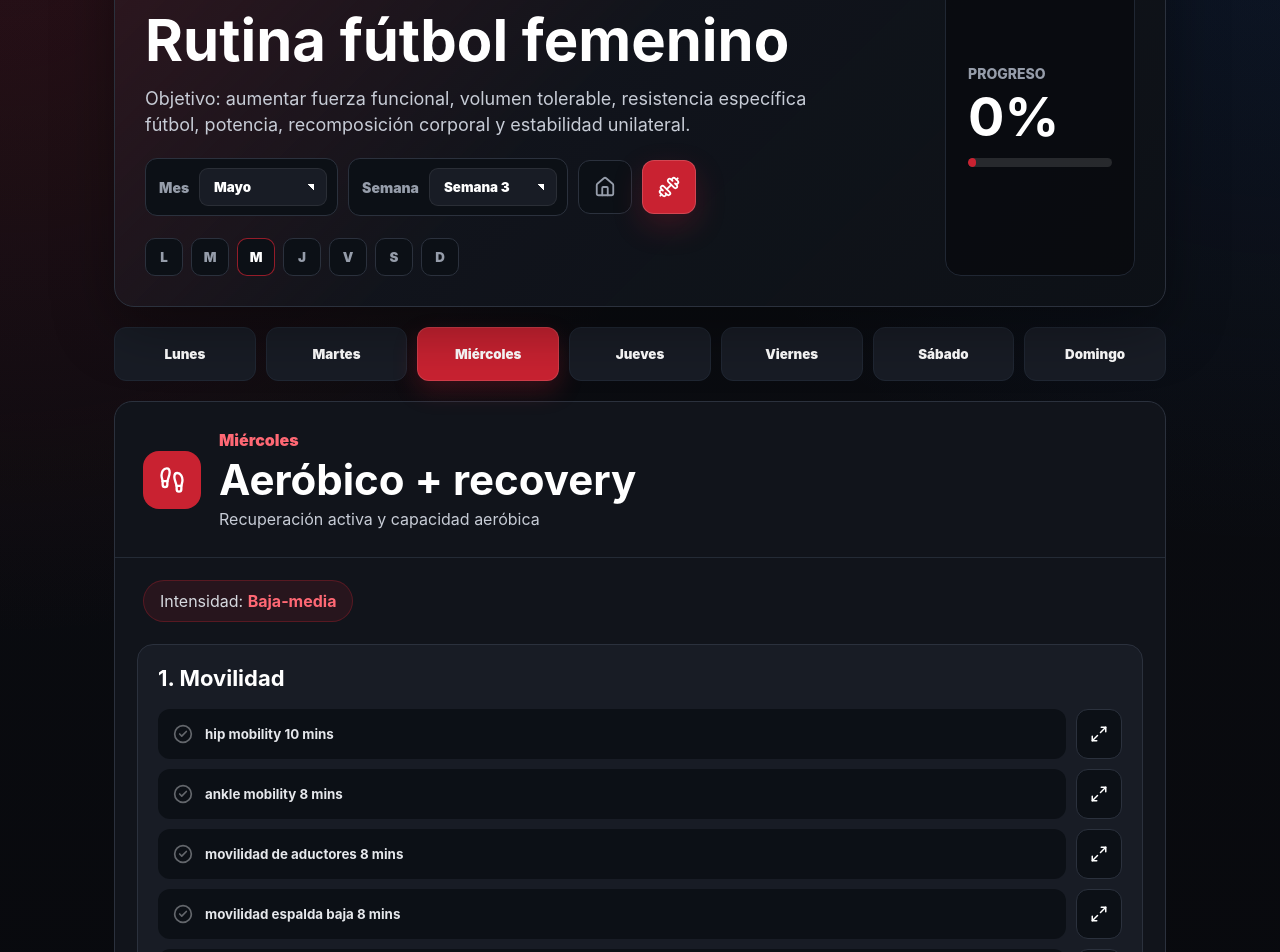
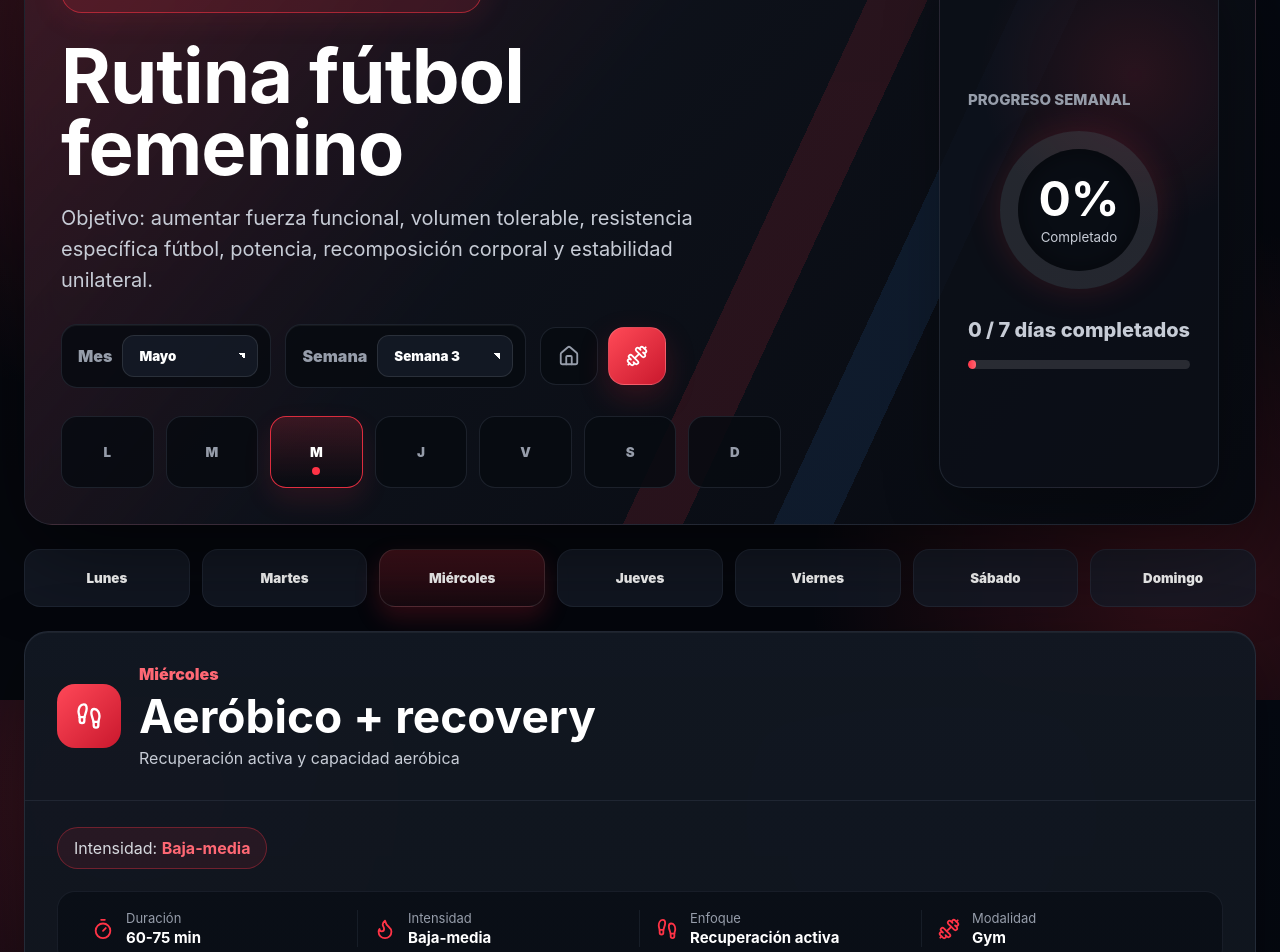
Before and after one commit to luileonf/wicha-rutina, a React (Vite) app: page / in a window 1280 px wide. Shown: the part 100-1052 px from the top of the page. Built offline with nearby package versions, Linux system fonts and the light colour scheme.

Commit message:
Add files via upload

```diff
--- a/src/main.jsx
+++ b/src/main.jsx
@@ -752,6 +752,7 @@ function App() {
   const total = weekPlan.reduce((acc, day) => acc + (dayProgress(day.day)?.total ?? 0), 0);
   const completed = weekPlan.reduce((acc, day) => acc + (dayProgress(day.day)?.completed ?? 0), 0);
   const progress = Math.round((completed / total) * 100);
+  const completedDays = weekPlan.filter((day) => isDayComplete(day)).length;
   const Icon = current.icon;
 
   const toggleItem = (day, block, item) => {
@@ -865,8 +866,14 @@ function App() {
           </div>
         </div>
         <div className="progress">
-          <span>Progreso</span>
-          <strong>{progress}%</strong>
+          <span>Progreso semanal</span>
+          <div className="progressRing" style={{ "--progress": `${progress * 3.6}deg` }}>
+            <div>
+              <strong>{progress}%</strong>
+              <small>Completado</small>
+            </div>
+          </div>
+          <p>{completedDays} / {weekPlan.length} días completados</p>
           <div className="progressTrack">
             <div style={{ width: `${progress}%` }} />
           </div>
@@ -892,6 +899,12 @@ function App() {
         </header>
 
         <div className="intensity">Intensidad: <b>{current.intensity}</b></div>
+        <div className="dayStats" aria-label="Resumen del entrenamiento">
+          <div><Timer size={22} /><span>Duración</span><b>60-75 min</b></div>
+          <div><Flame size={22} /><span>Intensidad</span><b>{current.intensity}</b></div>
+          <div><Footprints size={22} /><span>Enfoque</span><b>{current.focus.split(" y ")[0]}</b></div>
+          <div><Dumbbell size={22} /><span>Modalidad</span><b>{selectedMode === "home" ? "Casa" : "Gym"}</b></div>
+        </div>
 
         <div className="blocks">
           {current.blocks.map((block, index) => {
--- a/src/style.css
+++ b/src/style.css
@@ -1,19 +1,20 @@
 :root {
   font-family: Inter, system-ui, -apple-system, BlinkMacSystemFont, "Segoe UI", sans-serif;
   color: white;
-  background: #090d12;
-  --bg: #08090d;
-  --panel: #11141b;
-  --panel-soft: #181c25;
-  --panel-deep: #0c1016;
-  --border: #2b313d;
-  --border-soft: #202733;
+  background: #04070c;
+  --bg: #05070d;
+  --panel: rgba(17, 22, 32, .78);
+  --panel-soft: rgba(23, 29, 41, .78);
+  --panel-deep: rgba(7, 11, 17, .86);
+  --border: rgba(120, 137, 165, .18);
+  --border-soft: rgba(120, 137, 165, .12);
   --text-soft: #c7ccd6;
   --muted: #969daa;
-  --red: #c92231;
-  --red-deep: #8f1422;
-  --blue: #1f6feb;
+  --red: #ff3346;
+  --red-deep: #b7192c;
+  --blue: #3d98ff;
   --blue-deep: #0b2f66;
+  --green: #32e078;
 }
 
 * { box-sizing: border-box; }
@@ -21,9 +22,11 @@
 body {
   margin: 0;
   background:
-    radial-gradient(circle at top left, rgba(201, 34, 49, .16) 0, rgba(201, 34, 49, 0) 34%),
-    radial-gradient(circle at top right, rgba(31, 111, 235, .09) 0, rgba(31, 111, 235, 0) 30%),
-    linear-gradient(180deg, #0b0d12 0%, var(--bg) 72%);
+    radial-gradient(circle at 10% 12%, rgba(255, 51, 70, .22) 0, rgba(255, 51, 70, 0) 30%),
+    radial-gradient(circle at 92% 86%, rgba(255, 51, 70, .18) 0, rgba(255, 51, 70, 0) 27%),
+    radial-gradient(circle at 72% 18%, rgba(61, 152, 255, .08) 0, rgba(61, 152, 255, 0) 24%),
+    linear-gradient(180deg, #050912 0%, var(--bg) 72%);
+  background-attachment: fixed;
 }
 
 button {
@@ -36,8 +39,8 @@ select {
 
 .app {
   min-height: 100vh;
-  padding: 24px;
-  max-width: 1100px;
+  padding: 34px 24px 28px;
+  max-width: 1280px;
   margin: 0 auto;
 }
 
@@ -47,19 +50,27 @@ select {
   display: flex;
   justify-content: space-between;
   align-items: stretch;
-  gap: 28px;
+  gap: 34px;
   background:
-    linear-gradient(135deg, rgba(201, 34, 49, .16), rgba(17, 20, 27, .98) 44%, rgba(12, 16, 22, .96)),
+    linear-gradient(130deg, rgba(255, 51, 70, .16), rgba(13, 17, 26, .94) 42%, rgba(6, 9, 16, .96)),
     var(--panel);
   border: 1px solid var(--border);
-  border-radius: 20px;
-  padding: 30px;
+  border-radius: 28px;
+  padding: 36px;
   overflow: hidden;
-  box-shadow: 0 20px 60px rgba(0,0,0,.34), inset 0 1px 0 rgba(255,255,255,.05);
+  box-shadow: 0 28px 90px rgba(0,0,0,.46), inset 0 1px 0 rgba(255,255,255,.06);
+  backdrop-filter: blur(18px);
 }
 
 .hero::before {
-  display: none;
+  content: "";
+  position: absolute;
+  inset: 0;
+  z-index: -1;
+  background:
+    linear-gradient(115deg, transparent 58%, rgba(255, 51, 70, .22) 58%, rgba(255, 51, 70, .22) 62%, transparent 62%),
+    linear-gradient(115deg, transparent 68%, rgba(61, 152, 255, .18) 68%, rgba(61, 152, 255, .18) 72%, transparent 72%);
+  opacity: .55;
 }
 
 .hero::after {
@@ -73,22 +84,24 @@ select {
 .eyebrow {
   width: fit-content;
   color: white;
-  font-weight: 800;
+  font-weight: 950;
   display: flex;
   align-items: center;
   gap: 8px;
-  padding: 9px 12px;
-  background: rgba(201, 34, 49, .18);
-  border: 1px solid rgba(201, 34, 49, .42);
+  padding: 10px 16px;
+  background: rgba(255, 51, 70, .14);
+  border: 1px solid rgba(255, 51, 70, .55);
   border-radius: 999px;
-  box-shadow: none;
+  box-shadow: 0 0 34px rgba(255, 51, 70, .14);
+  text-transform: uppercase;
 }
 
 h1 {
-  font-size: clamp(34px, 6vw, 58px);
+  font-size: clamp(42px, 7vw, 76px);
   line-height: .95;
-  margin: 18px 0 14px;
-  max-width: 650px;
+  margin: 26px 0 18px;
+  max-width: 780px;
+  letter-spacing: -1px;
 }
 
 .hero p, .dayHeader p, footer {
@@ -97,15 +110,15 @@ h1 {
 
 .hero p {
   max-width: 680px;
-  font-size: 18px;
-  line-height: 1.45;
+  font-size: 20px;
+  line-height: 1.55;
 }
 
 .periodPicker {
   display: flex;
   flex-wrap: wrap;
-  gap: 10px;
-  margin-top: 20px;
+  gap: 14px;
+  margin-top: 28px;
 }
 
 .periodPicker label {
@@ -113,13 +126,14 @@ h1 {
   display: inline-flex;
   align-items: center;
   gap: 10px;
-  padding: 9px 10px 9px 13px;
+  padding: 10px 12px 10px 16px;
   background: var(--panel-deep);
   border: 1px solid var(--border);
-  border-radius: 12px;
+  border-radius: 16px;
   color: white;
-  font-size: 14px;
+  font-size: 16px;
   font-weight: 900;
+  box-shadow: inset 0 1px 0 rgba(255,255,255,.05);
 }
 
 .periodPicker span {
@@ -131,10 +145,10 @@ h1 {
 }
 
 .selectButton {
-  min-width: 128px;
-  border: 1px solid rgba(255,255,255,.08);
-  border-radius: 9px;
-  padding: 10px 36px 10px 14px;
+  min-width: 136px;
+  border: 1px solid rgba(255,255,255,.1);
+  border-radius: 12px;
+  padding: 12px 40px 12px 16px;
   color: white;
   background:
     linear-gradient(45deg, transparent 50%, white 50%) right 12px center / 6px 6px no-repeat,
@@ -187,10 +201,10 @@ h1 {
 }
 
 .modePicker button {
-  width: 54px;
-  height: 54px;
+  width: 58px;
+  height: 58px;
   border: 1px solid var(--border);
-  border-radius: 12px;
+  border-radius: 16px;
   background: var(--panel-deep);
   color: var(--muted);
   cursor: pointer;
@@ -206,22 +220,25 @@ h1 {
 }
 
 .modePicker button.active {
-  background: var(--red);
+  background: linear-gradient(135deg, #ff4a57, #c9182d);
   border-color: rgba(255,255,255,.16);
   color: white;
   box-shadow: 0 12px 30px rgba(201, 34, 49, .22);
 }
 
 .weekChecks {
-  display: flex;
-  gap: 8px;
-  margin-top: 22px;
+  display: grid;
+  grid-template-columns: repeat(7, minmax(64px, 1fr));
+  gap: 12px;
+  margin-top: 28px;
+  max-width: 720px;
 }
 
 .weekChecks button {
-  width: 38px;
-  height: 38px;
-  border-radius: 10px;
+  position: relative;
+  min-height: 72px;
+  width: 100%;
+  border-radius: 16px;
   border: 1px solid var(--border);
   background: var(--panel-deep);
   color: var(--muted);
@@ -230,23 +247,37 @@ h1 {
 }
 
 .weekChecks button.current {
-  border-color: rgba(201, 34, 49, .72);
+  border-color: rgba(255, 51, 70, .85);
   color: white;
+  background: linear-gradient(180deg, rgba(255, 51, 70, .18), rgba(7, 11, 17, .88));
+  box-shadow: 0 12px 28px rgba(255, 51, 70, .12);
+}
+
+.weekChecks button.current::after {
+  content: "";
+  position: absolute;
+  bottom: 12px;
+  left: 50%;
+  width: 8px;
+  height: 8px;
+  border-radius: 999px;
+  background: var(--red);
+  transform: translateX(-50%);
 }
 
 .weekChecks button.complete {
-  background: #40f06f;
+  background: rgba(50, 224, 120, .12);
   border-color: rgba(255, 255, 255, .12);
-  color: #071109;
-  box-shadow: 0 10px 24px rgba(64, 240, 111, .28);
+  color: var(--green);
+  box-shadow: 0 10px 24px rgba(50, 224, 120, .18);
   animation: completePulse .42s ease-out;
 }
 
 .soccerBallIcon {
-  width: 22px;
-  height: 22px;
+  width: 26px;
+  height: 26px;
   fill: none;
-  stroke: #071109;
+  stroke: var(--green);
   stroke-width: 4;
   stroke-linecap: round;
   stroke-linejoin: round;
@@ -264,34 +295,77 @@ h1 {
 .progress {
   position: relative;
   display: grid;
+  justify-items: center;
   align-content: center;
-  min-width: 190px;
-  padding: 22px;
-  text-align: left;
-  background: rgba(8, 9, 13, .72);
-  border: 1px solid var(--border-soft);
-  border-radius: 16px;
-  box-shadow: inset 0 1px 0 rgba(255,255,255,.06);
+  min-width: 260px;
+  padding: 28px;
+  text-align: center;
+  background:
+    radial-gradient(circle at 70% 20%, rgba(255, 51, 70, .12), transparent 34%),
+    rgba(12, 16, 25, .84);
+  border: 1px solid var(--border);
+  border-radius: 24px;
+  box-shadow: inset 0 1px 0 rgba(255,255,255,.06), 0 20px 56px rgba(0,0,0,.3);
 }
 
 .progress span {
   color: var(--muted);
-  font-size: 14px;
+  font-size: 15px;
   font-weight: 800;
   text-transform: uppercase;
+  justify-self: start;
 }
 
 .progress strong {
   display: block;
   color: white;
-  font-size: 54px;
+  font-size: 48px;
   line-height: 1;
-  margin: 8px 0 14px;
+  margin: 0 0 6px;
   text-shadow: none;
+}
+
+.progress small,
+.progress p {
+  color: var(--text-soft);
+}
+
+.progress p {
+  margin: 16px 0 0;
+  font-weight: 800;
+}
+
+.progressRing {
+  width: 158px;
+  height: 158px;
+  margin: 22px auto 10px;
+  border-radius: 50%;
+  display: grid;
+  place-items: center;
+  background: conic-gradient(var(--red) var(--progress), rgba(255,255,255,.1) 0);
+  box-shadow: 0 0 34px rgba(255, 51, 70, .16);
+}
+
+.progressRing::before {
+  content: "";
+  position: absolute;
+}
+
+.progressRing > div {
+  width: 122px;
+  height: 122px;
+  border-radius: 50%;
+  background: #090d14;
+  display: grid;
+  place-items: center;
+  align-content: center;
+  box-shadow: inset 0 0 24px rgba(0,0,0,.42);
 }
 
 .progressTrack {
   height: 9px;
+  width: 100%;
+  margin-top: 14px;
   background: rgba(255,255,255,.12);
   border-radius: 999px;
   overflow: hidden;
@@ -300,20 +374,20 @@ h1 {
 .progressTrack div {
   height: 100%;
   min-width: 8px;
-  background: var(--red);
+  background: linear-gradient(90deg, var(--red), #ff6672);
   border-radius: inherit;
 }
 
 .days {
   display: grid;
   grid-template-columns: repeat(7, 1fr);
-  gap: 10px;
-  margin: 20px 0;
+  gap: 12px;
+  margin: 24px 0;
 }
 
 .days button {
-  border-radius: 12px;
-  padding: 18px 10px;
+  border-radius: 16px;
+  padding: 20px 10px;
   font-weight: 900;
   color: white;
   background: var(--panel-soft);
@@ -322,32 +396,36 @@ h1 {
 }
 
 .days button.active {
-  background: var(--red);
+  background: linear-gradient(180deg, rgba(255, 51, 70, .25), rgba(255, 51, 70, .08));
   border-color: rgba(255, 255, 255, .12);
   color: white;
   box-shadow: 0 10px 24px rgba(201, 34, 49, .24);
 }
 
 .card {
-  background: var(--panel);
+  background:
+    linear-gradient(180deg, rgba(18, 24, 34, .82), rgba(12, 16, 24, .88)),
+    var(--panel);
   border: 1px solid var(--border);
-  border-radius: 18px;
+  border-radius: 24px;
   overflow: hidden;
+  box-shadow: 0 24px 70px rgba(0,0,0,.32), inset 0 1px 0 rgba(255,255,255,.05);
+  backdrop-filter: blur(16px);
 }
 
 .dayHeader {
   display: flex;
   gap: 18px;
   align-items: center;
-  padding: 28px;
-  border-bottom: 1px solid #242b36;
+  padding: 32px;
+  border-bottom: 1px solid rgba(120, 137, 165, .14);
 }
 
 .icon {
-  width: 58px;
-  height: 58px;
-  border-radius: 16px;
-  background: var(--red);
+  width: 64px;
+  height: 64px;
+  border-radius: 18px;
+  background: linear-gradient(135deg, #ff4858, #c9182d);
   color: white;
   display: grid;
   place-items: center;
@@ -361,7 +439,7 @@ h1 {
 
 .dayHeader h2 {
   margin: 4px 0;
-  font-size: clamp(26px, 4vw, 42px);
+  font-size: clamp(30px, 4vw, 46px);
 }
 
 .dayHeader p {
@@ -369,11 +447,11 @@ h1 {
 }
 
 .intensity {
-  margin: 22px 28px 0;
+  margin: 26px 32px 0;
   display: inline-block;
   padding: 10px 16px;
-  background: rgba(201, 34, 49, .12);
-  border: 1px solid rgba(201, 34, 49, .3);
+  background: rgba(255, 51, 70, .09);
+  border: 1px solid rgba(255, 51, 70, .34);
   border-radius: 999px;
   color: #d6d9df;
 }
@@ -382,17 +460,58 @@ h1 {
   color: #ff6874;
 }
 
+.dayStats {
+  display: grid;
+  grid-template-columns: repeat(4, 1fr);
+  gap: 0;
+  margin: 22px 32px 0;
+  padding: 18px;
+  border: 1px solid var(--border-soft);
+  border-radius: 18px;
+  background: rgba(7, 11, 17, .54);
+}
+
+.dayStats div {
+  display: grid;
+  grid-template-columns: auto 1fr;
+  column-gap: 12px;
+  row-gap: 2px;
+  align-items: center;
+  padding: 0 16px;
+  border-right: 1px solid rgba(120, 137, 165, .12);
+}
+
+.dayStats div:last-child {
+  border-right: 0;
+}
+
+.dayStats svg {
+  grid-row: span 2;
+  color: var(--red);
+}
+
+.dayStats span {
+  color: var(--muted);
+  font-size: 13px;
+}
+
+.dayStats b {
+  color: white;
+  font-size: 15px;
+}
+
 .blocks {
-  padding: 22px;
+  padding: 24px 32px 32px;
   display: grid;
-  gap: 16px;
+  gap: 18px;
 }
 
 .block {
-  background: var(--panel-soft);
+  background: rgba(8, 12, 19, .72);
   border: 1px solid var(--border);
-  border-radius: 16px;
-  padding: 20px;
+  border-radius: 18px;
+  padding: 22px;
+  box-shadow: inset 4px 0 0 rgba(255, 51, 70, .8);
 }
 
 .blockComplete {
@@ -417,7 +536,7 @@ h1 {
 
 .block h3 {
   margin: 0;
-  font-size: 22px;
+  font-size: 24px;
 }
 
 .blockInstructions {
@@ -522,9 +641,9 @@ h1 {
   border: 1px solid transparent;
   width: 100%;
   text-align: left;
-  border-radius: 12px;
-  padding: 14px;
-  background: var(--panel-deep);
+  border-radius: 14px;
+  padding: 16px;
+  background: rgba(5, 9, 14, .88);
   color: #e5e7eb;
   display: flex;
   gap: 12px;
@@ -538,10 +657,10 @@ h1 {
 }
 
 .item.done {
-  background: var(--red-deep);
+  background: rgba(50, 224, 120, .12);
   color: white;
   text-decoration: line-through;
-  border-color: rgba(255, 255, 255, .08);
+  border-color: rgba(50, 224, 120, .28);
 }
 
 .item.done svg {
@@ -672,7 +791,8 @@ footer b {
   .app { padding: 14px; }
   .hero {
     flex-direction: column;
-    padding: 28px;
+    padding: 24px;
+    border-radius: 22px;
   }
   .hero::after {
     right: -18px;
@@ -684,6 +804,13 @@ footer b {
   .progress {
     min-width: 0;
     width: 100%;
+  }
+  h1 {
+    font-size: clamp(38px, 13vw, 56px);
+    letter-spacing: -0.5px;
+  }
+  .hero p {
+    font-size: 17px;
   }
   .periodPicker,
   .periodPicker label,
@@ -699,6 +826,35 @@ footer b {
   .modePicker {
     display: grid;
     grid-template-columns: 1fr 1fr;
+  }
+  .weekChecks {
+    grid-template-columns: repeat(4, 1fr);
+  }
+  .weekChecks button {
+    min-height: 60px;
+  }
+  .days {
+    grid-template-columns: repeat(2, 1fr);
+  }
+  .dayHeader {
+    align-items: flex-start;
+    padding: 24px;
+  }
+  .dayStats {
+    grid-template-columns: 1fr;
+    margin: 18px 22px 0;
+    padding: 0;
+  }
+  .dayStats div {
+    padding: 14px;
+    border-right: 0;
+    border-bottom: 1px solid rgba(120, 137, 165, .12);
+  }
+  .dayStats div:last-child {
+    border-bottom: 0;
+  }
+  .blocks {
+    padding: 20px;
   }
   .blockHeader {
     align-items: flex-start;
@@ -727,6 +883,4 @@ footer b {
   .exerciseImagePlaceholder {
     min-height: 280px;
   }
-  .days { grid-template-columns: repeat(2, 1fr); }
-  .dayHeader { align-items: flex-start; }
 }
```
